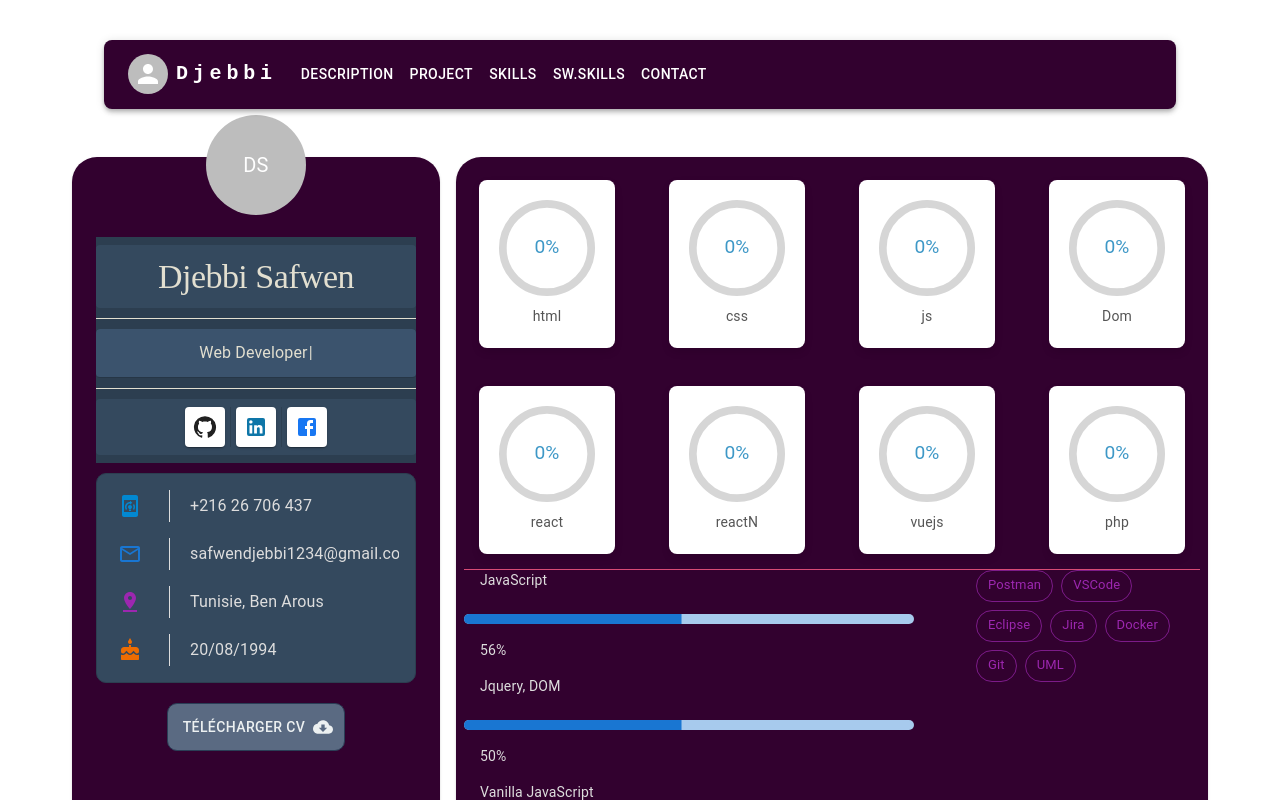
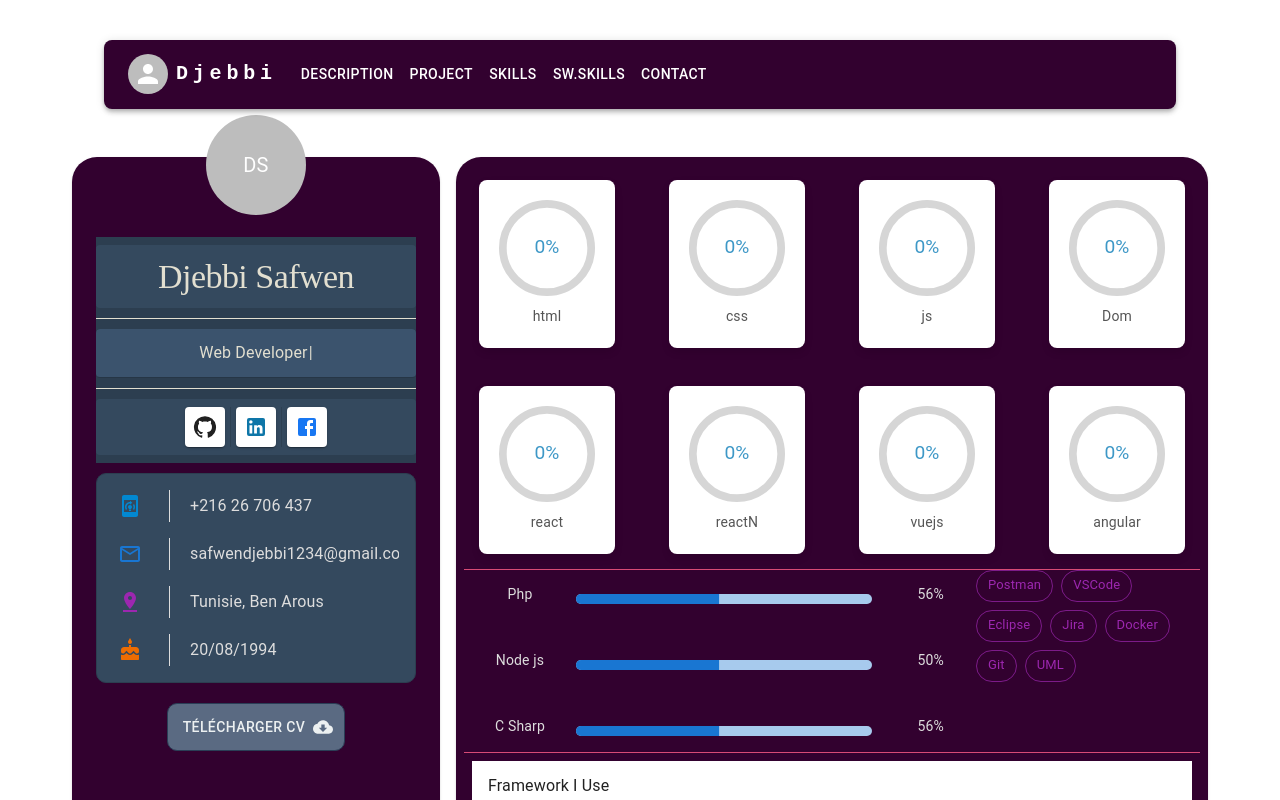
Before and after one commit to safwen-code/profileV5, a React (Create React App) app: page / in a window 1280 px wide. Both pictures are taken after a click on the button "SW.SKILLS". Shown: the top 800 px of the page. Built offline with nearby package versions, Linux system fonts and the light colour scheme.

Commit message:
update liniear progree

```diff
--- a/src/content/skills/Skills.jsx
+++ b/src/content/skills/Skills.jsx
@@ -7,6 +7,7 @@ import AnimatedProgressProvider from './AnimatedProgressProvider'
 import SwipeableTextMobileStepper from './Swip'
 import 'react-circular-progressbar/dist/styles.css'
 import './skill.css'
+import { useTheme } from '@mui/material/styles'
 
 const gridItemVariants = {
   hidden: { opacity: 0, y: 20 },
@@ -18,6 +19,7 @@ const gridContainerVariants = {
 }
 
 const Skills = ({ props }) => {
+  const theme = useTheme()
   const [progress1, setProgress1] = useState(0)
   const [progress2, setProgress2] = useState(0)
   const [progress3, setProgress3] = useState(0)
@@ -67,7 +69,13 @@ const Skills = ({ props }) => {
     { name: 'react', count: 80 },
     { name: 'reactN', count: 60 },
     { name: 'vuejs', count: 60 },
-    { name: 'php', count: 70 },
+    { name: 'angular', count: 50 },
+  ]
+
+  let skills = [
+    { name: 'Php', progress: progress1 },
+    { name: 'Node js', progress: progress2 },
+    { name: 'C Sharp', progress: progress3 },
   ]
   return (
     <>
@@ -82,10 +90,10 @@ const Skills = ({ props }) => {
             <Grid
               key={index}
               item
-              xs={6} // 2 items per row on extra small screens
-              sm={4} // 3 items per row on small screens
-              md={3} // 4 items per row on medium screens
-              lg={3} // 4 items per row on large screens
+              xs={6}
+              sm={4}
+              md={3}
+              lg={3}
               sx={{
                 display: 'flex',
                 justifyContent: 'center',
@@ -122,90 +130,66 @@ const Skills = ({ props }) => {
           spacing={4}
           sx={{
             display: 'flex',
-            flexDirection: { xs: 'column', md: 'row' },
+            flexDirection: { xs: 'column', md: 'row', sm: 'column' },
             alignItems: 'flex-start',
           }}
         >
           <Grid item xs={12} md={8}>
             <Box sx={{ display: 'flex', flexDirection: 'column', gap: 2 }}>
-              <Grid container item alignItems="center">
+              {skills.map((skill, index) => (
+                <Grid
+                  container
+                  item
+                  alignItems="center"
+                  key={index}
+                  sx={{ flexWrap: 'nowrap' }}
+                >
                   <Typography
                     variant="body2"
-                  sx={{ color: '#DDDDDD', marginLeft: 2, marginRight: 2 }}
+                    sx={{
+                      color: '#DDDDDD',
+                      marginLeft: 2,
+                      marginRight: 2,
+                      minWidth: '80px',
+                    }}
                   >
-                  JavaScript
+                    {skill.name}
                   </Typography>
+                  <Box sx={{ flexGrow: 1, marginRight: 2 }}>
                     <LinearProgress
                       variant="determinate"
-                  value={progress1}
+                      value={skill.progress}
                       sx={{
                         marginTop: 3,
                         marginBottom: 2,
-                    width: { xs: '100%', sm: '100%', md: '450px' },
                         height: 10,
                         borderRadius: 5,
+                        width: '100%',
+                        [theme.breakpoints.down('md')]: {
+                          width: '20rem',
+                        },
+                        [theme.breakpoints.down('sm')]: {
+                          width: '7rem',
+                        },
                       }}
                     />
+                  </Box>
                   <Typography
                     variant="body2"
-                  sx={{ color: '#DDDDDD', marginLeft: 2 }}
+                    sx={{
+                      color: '#DDDDDD',
+                      marginLeft: 2,
+                      minWidth: '40px',
+                      textAlign: 'right',
+                    }}
                   >
-                  {`${progress1}%`}
+                    {`${skill.progress}%`}
                   </Typography>
                 </Grid>
-              <Grid container item alignItems="center">
-                <Typography
-                  variant="body2"
-                  sx={{ color: '#DDDDDD', marginLeft: 2, marginRight: 2 }}
-                >
-                  Jquery, DOM
-                </Typography>
-                <LinearProgress
-                  variant="determinate"
-                  value={progress2}
-                  sx={{
-                    marginTop: 3,
-                    marginBottom: 2,
-                    width: { xs: '100%', sm: '100%', md: '450px' },
-                    height: 10,
-                    borderRadius: 5,
-                  }}
-                />
-                <Typography
-                  variant="body2"
-                  sx={{ color: '#DDDDDD', marginLeft: 2 }}
-                >
-                  {`${progress2}%`}
-                </Typography>
-              </Grid>
-              <Grid container item alignItems="center">
-                <Typography
-                  variant="body2"
-                  sx={{ color: '#DDDDDD', marginLeft: 2, marginRight: 2 }}
-                >
-                  Vanilla JavaScript
-                </Typography>
-                <LinearProgress
-                  variant="determinate"
-                  value={progress3}
-                  sx={{
-                    marginTop: 3,
-                    marginBottom: 2,
-                    width: { xs: '100%', sm: '100%', md: '450px' },
-                    height: 10,
-                    borderRadius: 5,
-                  }}
-                />
-                <Typography
-                  variant="body2"
-                  sx={{ color: '#DDDDDD', marginLeft: 2 }}
-                >
-                  {`${progress3}%`}
-                </Typography>
-              </Grid>
+              ))}
             </Box>
           </Grid>
-          <Grid item xs={12} md={4} sx={{ mt: { xs: 2, md: 0 } }}>
+          <Grid item xs={12} md={4} sx={{ mt: { xs: 2, md: 0 } }} mt={1}>
             <Box sx={{ display: 'flex', flexWrap: 'wrap', gap: 1 }}>
               <Chip label="Postman" variant="outlined" color="secondary" />
               <Chip label="VSCode" variant="outlined" color="secondary" />
```
Lines whose indentation alone changed are shown as unchanged.
